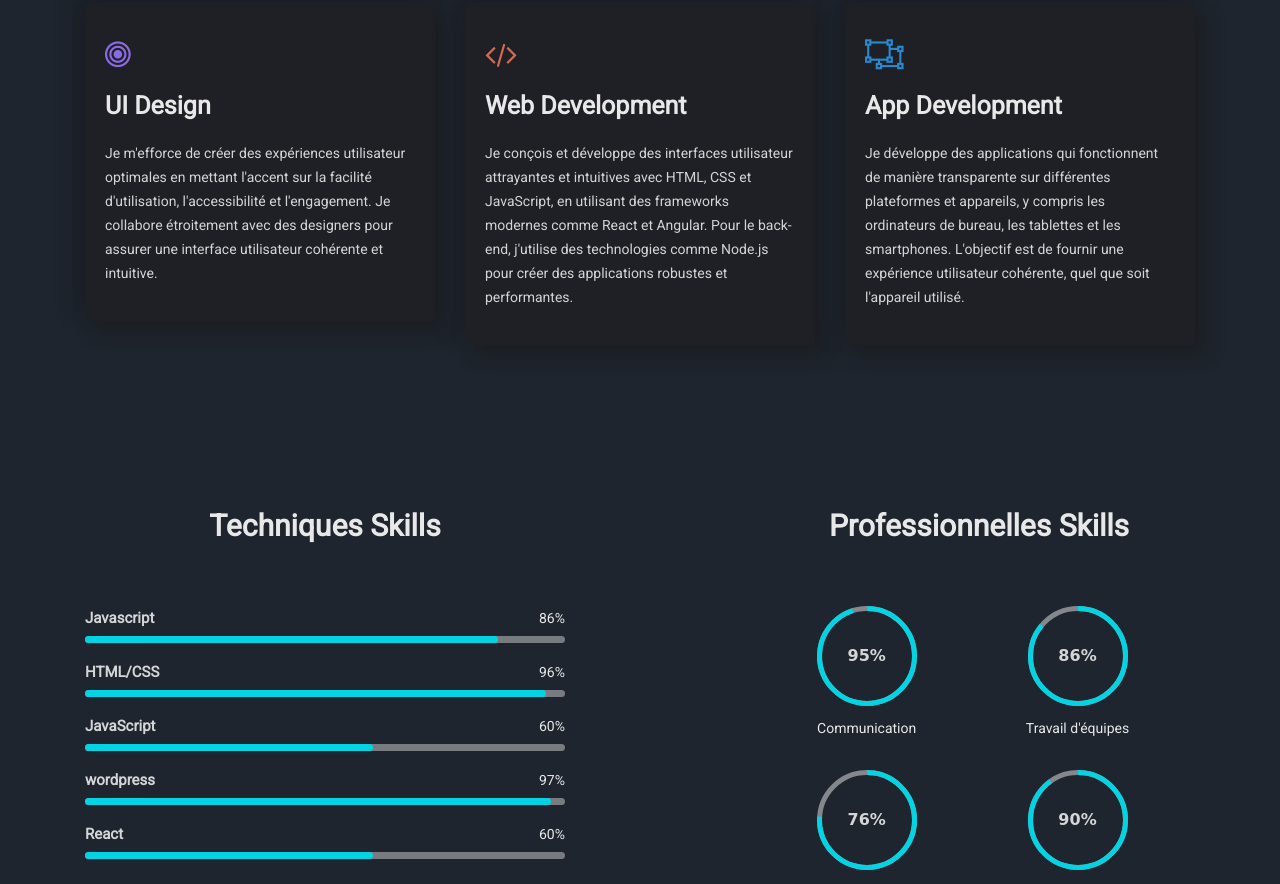
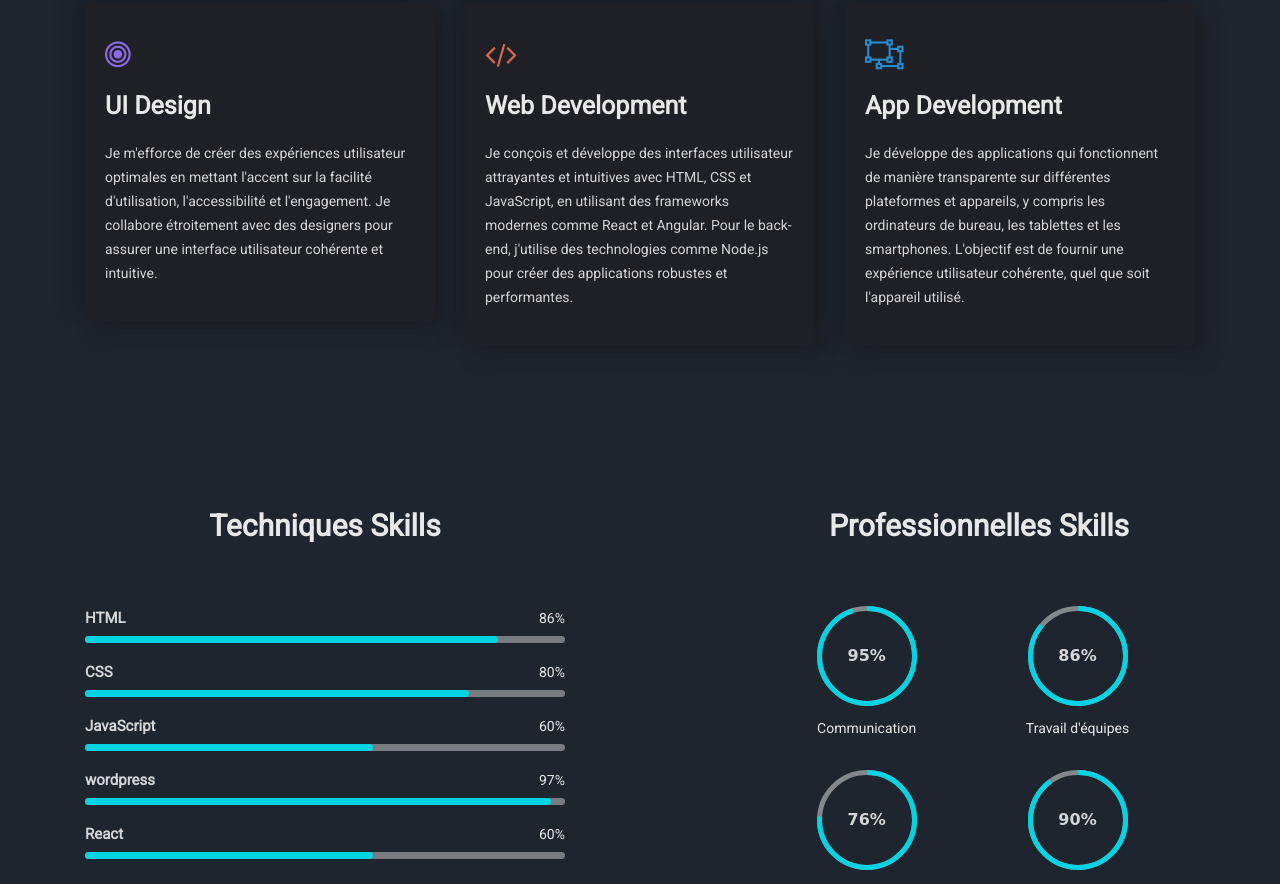
Before and after one commit to CISQOSE/shanks_dev, a plain HTML site: page index.html in a window 1280 px wide. Shown: the part 1516-2400 px from the top of the page. Drawn offline with Linux system fonts and the light colour scheme.

Commit message:
Update index.html

```diff
--- a/index.html
+++ b/index.html
@@ -130,9 +130,10 @@
                             <ul>
                                 <li><span>html</span></li>
                                 <li><span>css</span></li>
+                                <li><span>Javascript</span></li>
                                 <li><span>wordpress</span></li>
                                 <li><span>React</span></li>
-                                <li><span>Javascript</span></li>
+
                             </ul>
                         </div>
                         <a href="assets/moncv.html" class="btn btn-fill wow fadeInUp" data-wow-duration="0.8s"
@@ -203,7 +204,7 @@
                                 <div class="candidatos">
                                     <div class="parcial">
                                         <div class="info">
-                                            <div class="nome">Javascript</div>
+                                            <div class="nome">HTML</div>
                                             <div class="percentagem-num">86%</div>
                                         </div>
                                         <div class="progressBar">
@@ -214,11 +215,11 @@
                                 <div class="candidatos">
                                     <div class="parcial">
                                         <div class="info">
-                                            <div class="nome">HTML/CSS</div>
-                                            <div class="percentagem-num">96%</div>
+                                            <div class="nome">CSS</div>
+                                            <div class="percentagem-num">80%</div>
                                         </div>
                                         <div class="progressBar">
-                                            <div class="percentagem" style="width: 96%;"></div>
+                                            <div class="percentagem" style="width: 80%;"></div>
                                         </div>
                                     </div>
                                 </div>
```
